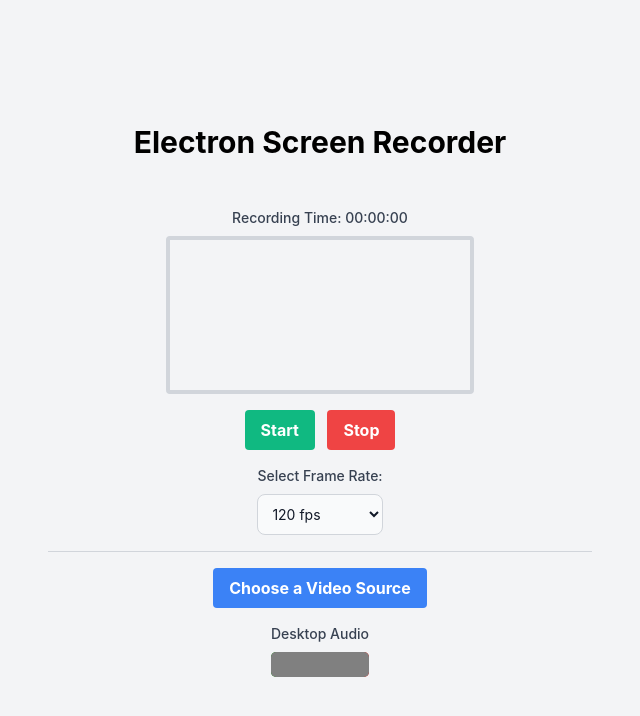
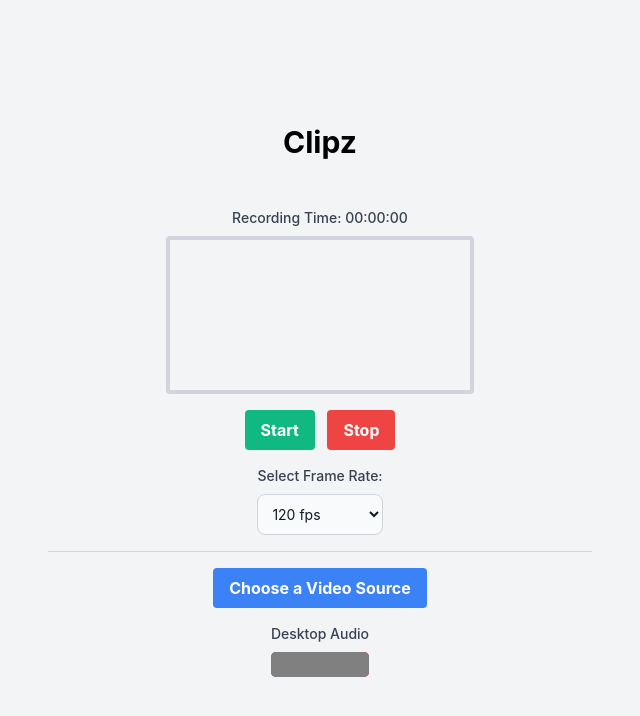
Before and after one commit to KaanYarpuz/clipz, an Electron app: page src/index.html in a window 800 px wide. Shown: the whole page, without its empty margins (80-720 px from the left). Drawn offline with nearby package versions, Linux system fonts and the light colour scheme.

Commit message:
Changes made

```diff
--- a/src/index.html
+++ b/src/index.html
@@ -21,7 +21,7 @@
   </style>
 </head>
 <body class="bg-gray-100 flex flex-col items-center justify-center min-h-screen">
-  <h1 class="text-3xl font-bold mb-8">Electron Screen Recorder</h1>
+  <h1 class="text-3xl font-bold mb-8">Clipz</h1>
   <div class="mt-4">
     <label class="block mb-2 text-sm font-medium text-gray-700">Recording Time: <span id="recordingTime">00:00:00</span></label>
   </div>
```
